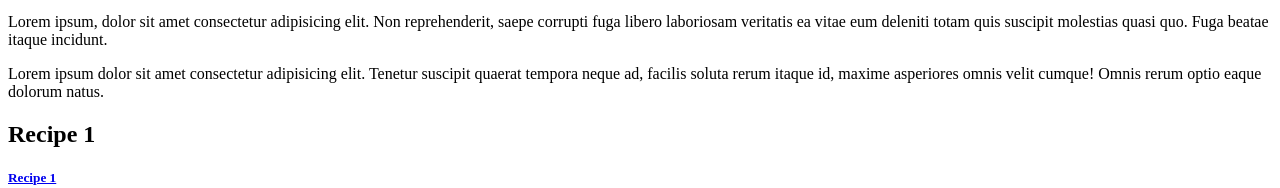
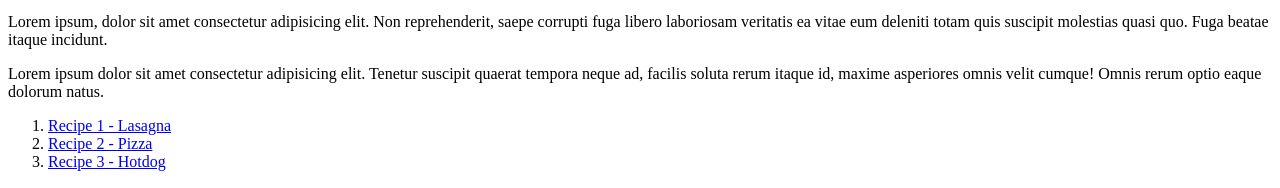
Before and after one commit to shyamsundar-1/odin-recipe, a plain HTML site: page index.html in a window 1280 px wide. Shown: the part 119-307 px from the top of the page. Drawn offline with Linux system fonts and the light colour scheme.

Commit message:
Minor modifications - adding list to the index page.

```diff
--- a/index.html
+++ b/index.html
@@ -10,6 +10,12 @@
     <p>Lorem ipsum dolor sit amet, consectetur adipisicing elit. Consequuntur aperiam, dolores sed fugiat tenetur modi sit in officiis error iure aspernatur consequatur explicabo qui est culpa temporibus voluptatem reiciendis nesciunt.</p>
     <p>Lorem ipsum, dolor sit amet consectetur adipisicing elit. Non reprehenderit, saepe corrupti fuga libero laboriosam veritatis ea vitae eum deleniti totam quis suscipit molestias quasi quo. Fuga beatae itaque incidunt.</p>
     <p>Lorem ipsum dolor sit amet consectetur adipisicing elit. Tenetur suscipit quaerat tempora neque ad, facilis soluta rerum itaque id, maxime asperiores omnis velit cumque! Omnis rerum optio eaque dolorum natus.</p>
+    <ol>
+        <li><a href="./rec1/rec1.html" target="_blank" rel="noopener noreferrer">Recipe 1 - Lasagna</a></li>
+        <li><a href="./rec2/rec2.html" target="_blank" rel="noopener noreferrer">Recipe 2 - Pizza</a></li>
+        <li><a href="./rec3/rec3.html" target="_blank" rel="noopener noreferrer">Recipe 3 - Hotdog</a></li>
+
+    </ol>
     <h2>Recipe 1</h2>
     <h5><a href="./rec1/rec1.html" target="_blank" rel="noopener noreferrer">Recipe 1</a></h5>
     <img src="./rec1/lagagna.png" alt="image of Lasagna from Google.com" height="310" width="310">
```
